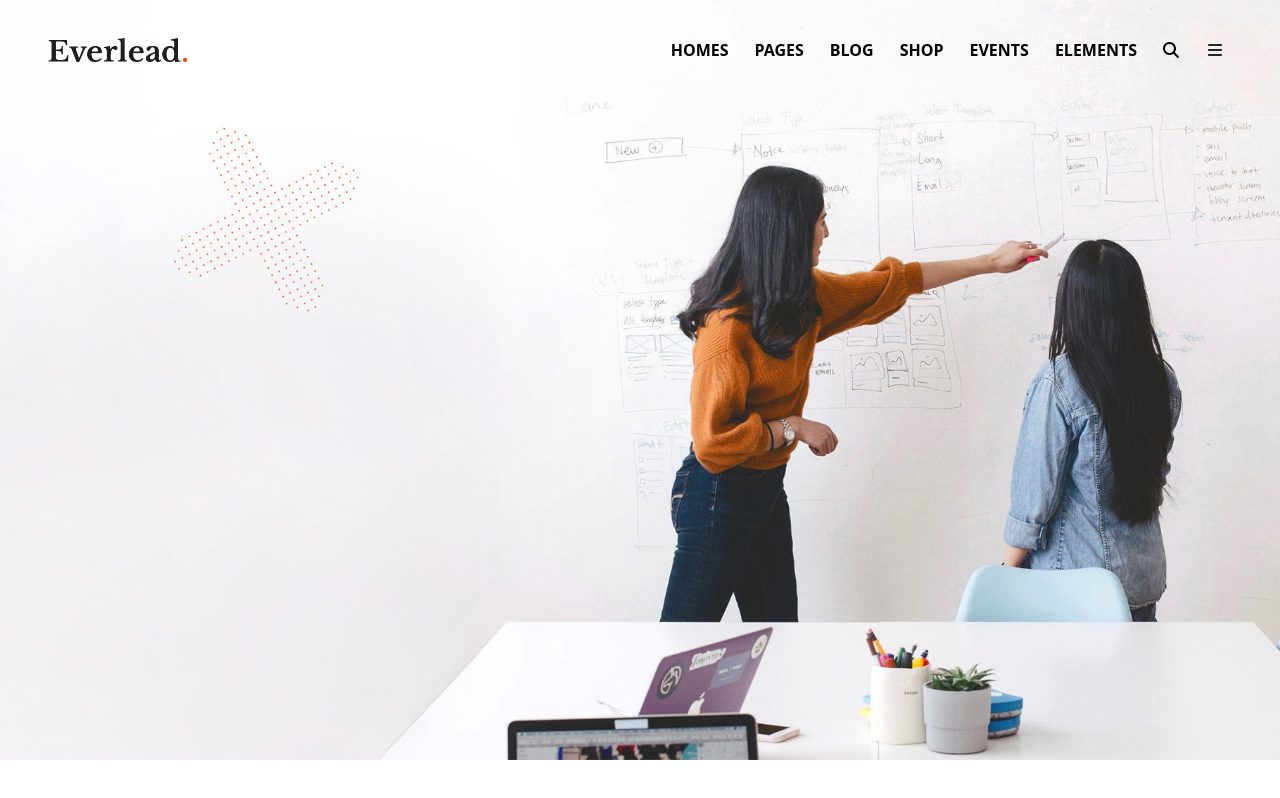
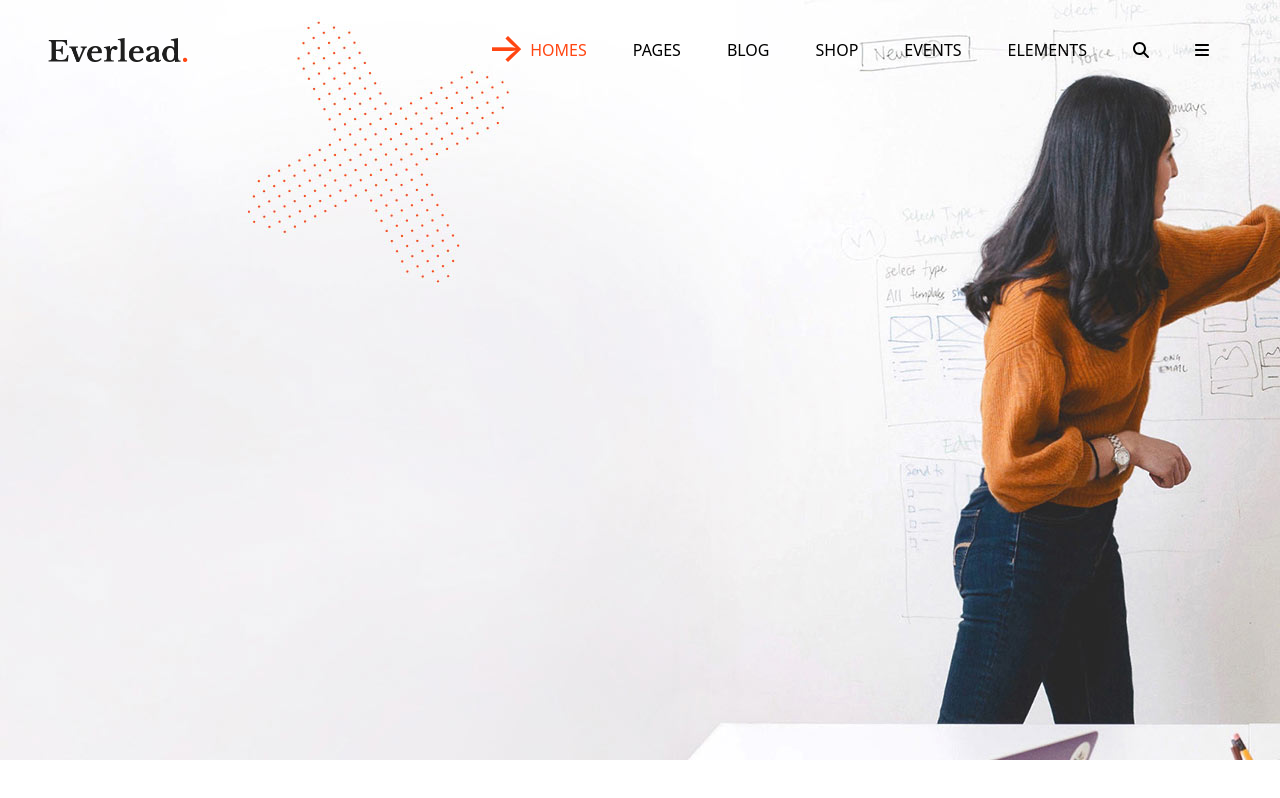
Before and after one commit to MarcoCalabretta1988/proj-html-vuejs, a Vue app: page / in a window 1280 px wide. In both pictures the pointer is over the link "HOMES". Built offline with nearby package versions, Linux system fonts and the light colour scheme.

Commit message:
Add hover effect and pseudo element to nav

```diff
--- a/src/components/AppHeader.vue
+++ b/src/components/AppHeader.vue
@@ -12,14 +12,17 @@ export default {
 
         <section id="main-nav">
             <nav class="d-flex justify-content-between align-items-center p-4 mx-4">
+
                 <!-- LOGO -->
                 <img src="../assets/img/logo-img-01.png" alt="Logo">
+
                 <!-- MAIN NAVBAR -->
+
                 <!-- possibile componente nav -->
                 <ul>
-                    <li v-for="link in mainNavLinks"><a href="#">{{ link }}</a></li>
+                    <li v-for="(link, i) in mainNavLinks"><a href="#">{{ link }}</a></li>
                     <li><a href="#"><font-awesome-icon icon="fa-solid fa-magnifying-glass" /></a></li>
-                    <li><a href="#"></a><font-awesome-icon icon="fa-solid fa-bars" /></li>
+                    <li><a href="#"><font-awesome-icon icon="fa-solid fa-bars" /></a></li>
 
                 </ul>
             </nav>
@@ -30,14 +33,16 @@ export default {
 </template>
 
 <style lang="scss" scoped>
+@use '../assets/scss/partials/variables' as *;
+
 header {
     height: 95vh;
     background-image: url(../assets/img/rev-slider-main-home-img-03.jpg);
     background-position: left;
-    background-size: cover;
 
     nav {
         height: 100px;
+
 
         img {
             width: 140px;
@@ -52,8 +57,25 @@ header {
             text-transform: uppercase;
 
             li {
-                margin: 0 10px;
-                font-weight: bolder;
+                margin: 0 20px;
+                font-weight: 500;
+
+                & a:hover {
+                    color: $orange;
+                    position: relative;
+
+                    &::before {
+                        position: absolute;
+                        right: 100%;
+                        bottom: 65%;
+                        transform: translateY(50%);
+                        content: "\2192 ";
+                        font-size: 40px;
+                        line-height: 0;
+                        padding: 5px;
+                    }
+
+                }
             }
         }
     }
```
